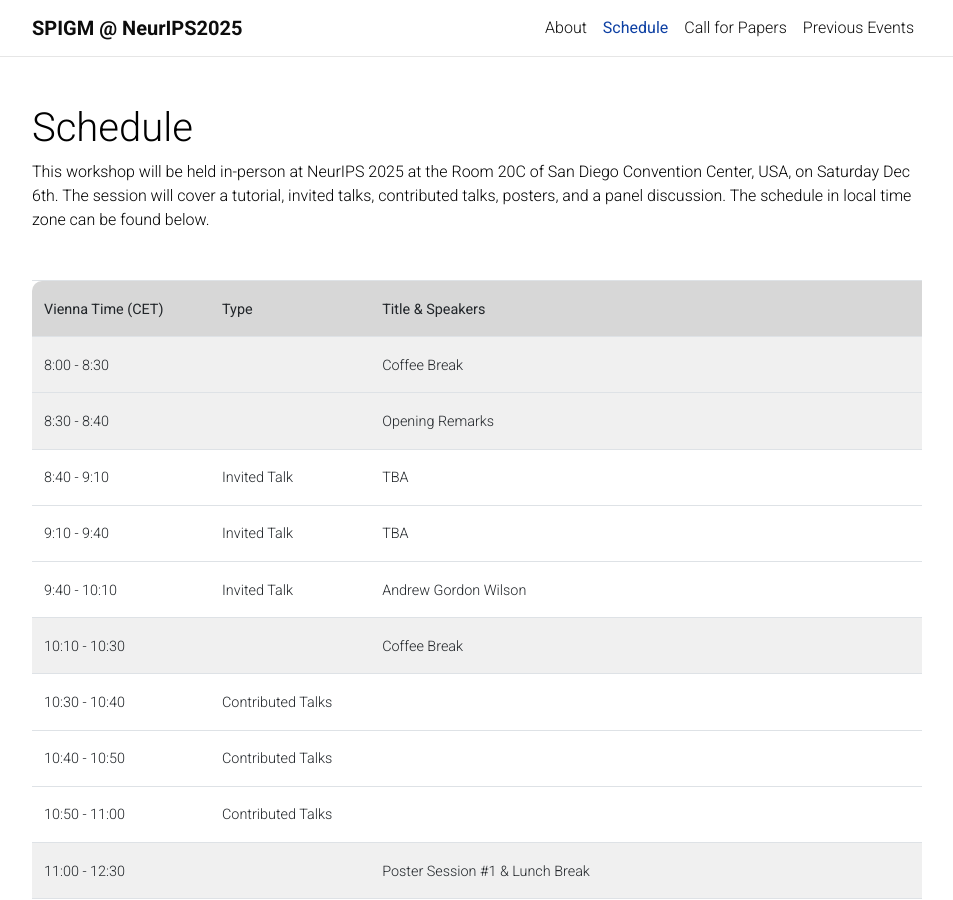
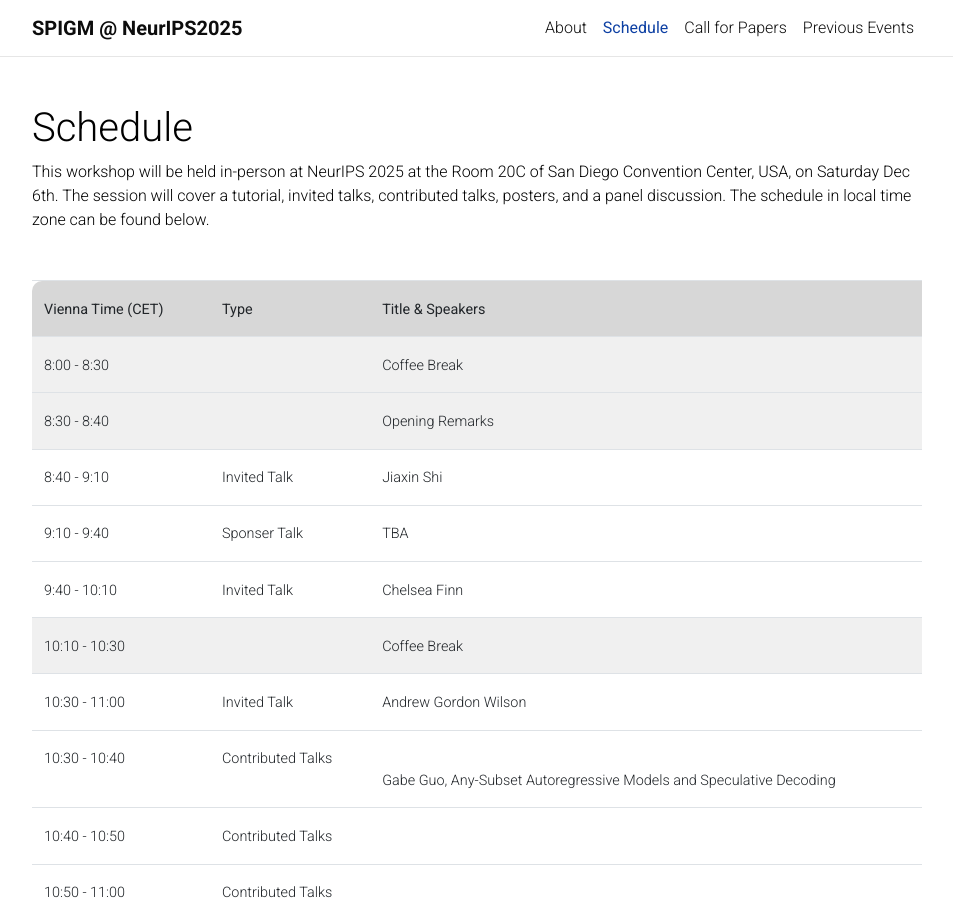
Before and after one commit to spigmworkshopv3/spigmworkshopv3.github.io, a Jekyll site: the page built from _pages/schedule.md, in a window 1280 px wide and 900 px high. Shown: the whole window, without its empty margins (163-1116 px from the left). Built offline with Jekyll 4.4.1, drawn with Linux system fonts in a browser that asks for light colours; comment, search, counter and statistics services are not loaded; a style sheet for code colours, icons or effects is not loaded.

Commit message:
test upd

```diff
--- a/_pages/schedule.md
+++ b/_pages/schedule.md
@@ -36,7 +36,7 @@ nav_order: 3
     <td>Invited Talk</td>
     <td>
     <!-- <b> Update Talk Title TODO </b><br> -->
-    TBA <i>  </i></td>
+    Jiaxin Shi <i>  </i></td>
   </tr>
   <!-- <tr> TODO
     <td></td>
@@ -47,7 +47,7 @@ nav_order: 3
 
   <tr class="header">
     <td>9:10 - 9:40</td>
-    <td>Invited Talk</td>
+    <td>Sponser Talk</td>
     <td>
     <!-- <b> Title TODO </b><br> -->
     TBA <i>  </i></td>
@@ -64,7 +64,7 @@ nav_order: 3
     <td>Invited Talk</td>
     <td>
     <!-- <b> Title TODO </b><br> -->
-    Andrew Gordon Wilson <i>  </i></td>
+    Chelsea Finn <i>  </i></td>
   </tr>
 
   <tr class="header" style="background-color:rgb(240, 240, 240);">
@@ -74,12 +74,21 @@ nav_order: 3
         <td>Coffee Break</td>
   </tr>
 
+
+  <tr class="header">
+    <td>10:30 - 11:00</td>
+    <td>Invited Talk</td>
+    <td>
+    <!-- <b> Title TODO </b><br> -->
+    Andrew Gordon Wilson <i>  </i></td>
+  </tr>
+
   <tr class="header">
     <td>10:30 - 10:40</td>
     <td>Contributed Talks</td>
     <td>
       <!-- <b> Title TODO </b><br> -->
-      <!-- <br>Author TBD<i>(TBD)</i>, ... -->
+      <br>Gabe Guo<i></i>, Any-Subset Autoregressive Models and Speculative Decoding
     </td>
   </tr>
 
```
